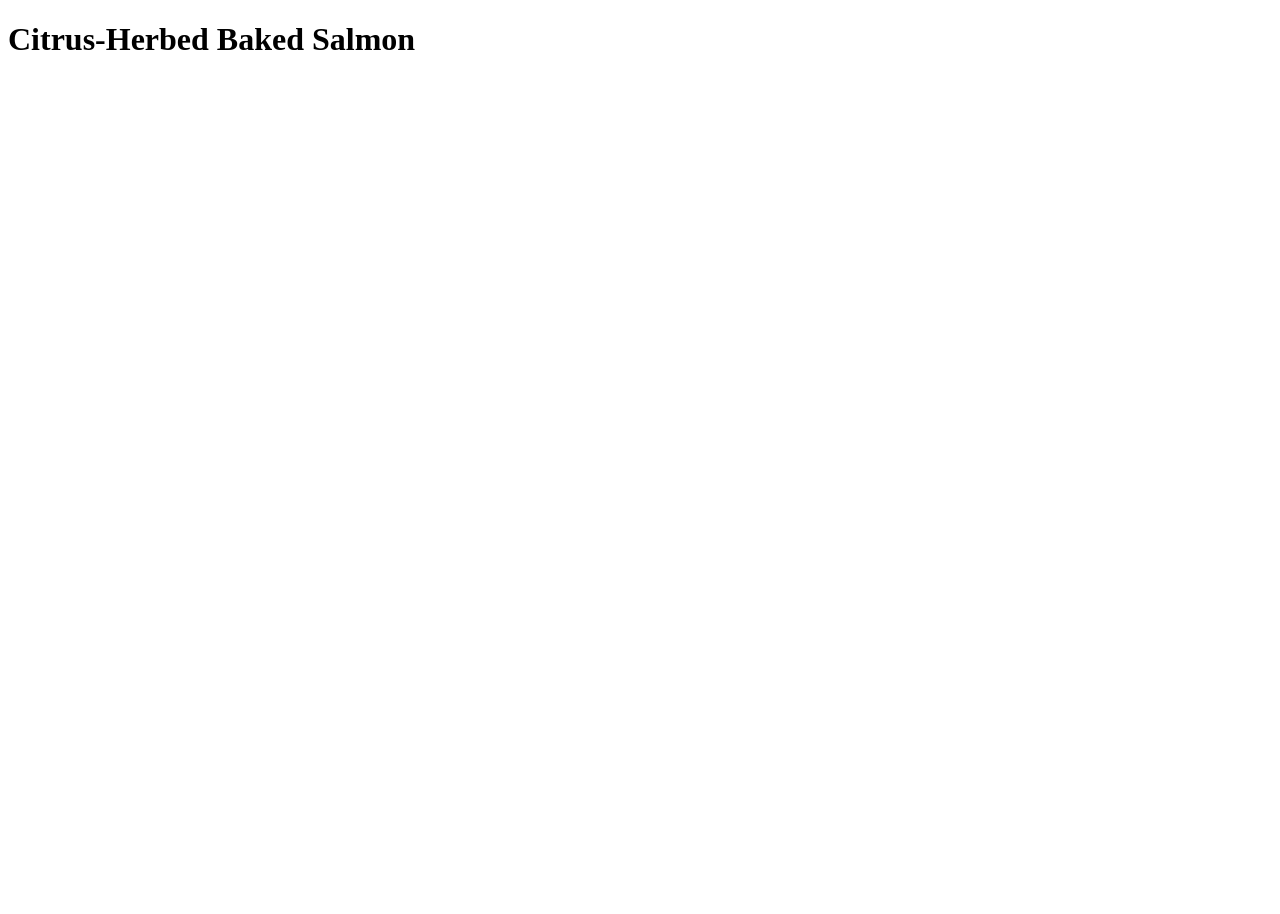
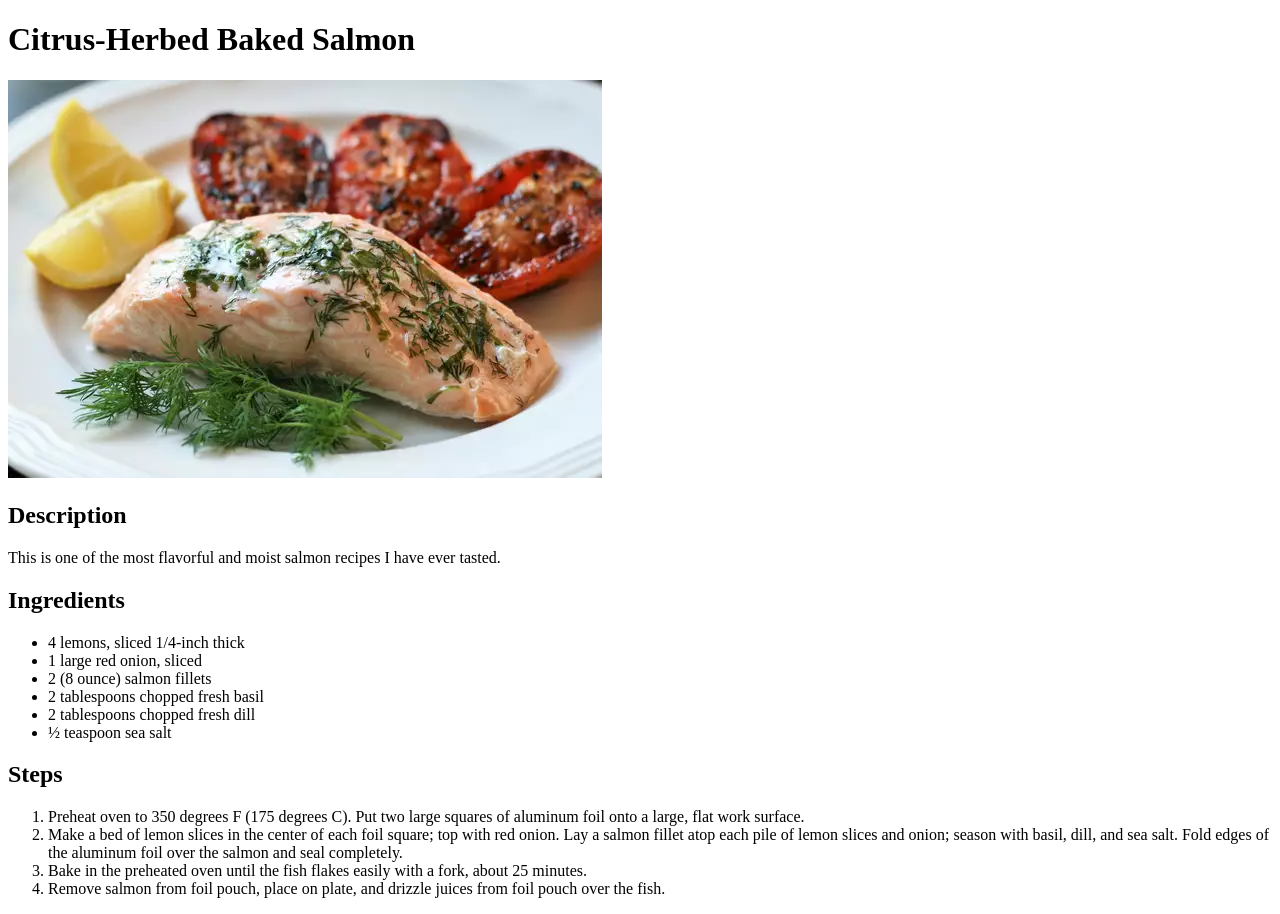
Before and after one commit to promethian0/odin-recipes, a plain HTML site: page recipes/citrus-herbed-baked-salmon.html in a window 1280 px wide. Before the commit the page ends 800 px from the top, so only its background shows below. Drawn offline with Linux system fonts and the light colour scheme.

Commit message:
Add img directory and first recipe structure
Added the baked salmon recipe and linked image in new img directory.
Added the description, ingredients and steps.

```diff
--- a/recipes/citrus-herbed-baked-salmon.html
+++ b/recipes/citrus-herbed-baked-salmon.html
@@ -6,5 +6,36 @@
 </head>
 <body>
     <h1>Citrus-Herbed Baked Salmon</h1>
+    <img src="../img/baked-salmon.webp" alt="baked salmon on a plate with roasted tomatoes and lemon">
+
+    <h2>Description</h2>
+    <p>This is one of the most flavorful and moist salmon recipes I have ever tasted.</p>
+
+    <h2>Ingredients</h2>
+    <ul>
+        <li>4 lemons, sliced 1/4-inch thick</li>
+        <li>1 large red onion, sliced</li>
+        <li>2 (8 ounce) salmon fillets</li>
+        <li>2 tablespoons chopped fresh basil</li>
+        <li>2 tablespoons chopped fresh dill</li>
+        <li>½ teaspoon sea salt</li>
+    </ul>
+
+    <h2>Steps</h2>
+    <ol>
+        <li>Preheat oven to 350 degrees F (175 degrees C).
+            Put two large squares of aluminum foil onto a large,
+            flat work surface.</li>
+        <li>Make a bed of lemon slices in the center of each foil
+            square; top with red onion. Lay a salmon fillet atop
+            each pile of lemon slices and onion; season with basil,
+            dill, and sea salt. Fold edges of the aluminum foil over
+            the salmon and seal completely.</li>
+        <li>Bake in the preheated oven until the fish
+            flakes easily with a fork, about 25 minutes.</li>
+        <li>Remove salmon from foil pouch, place on plate,
+            and drizzle juices from foil pouch over the fish.</li>
+    </ol>
+
 </body>
 </html>
```
Also changed, not shown: img/baked-salmon.webp (added).
